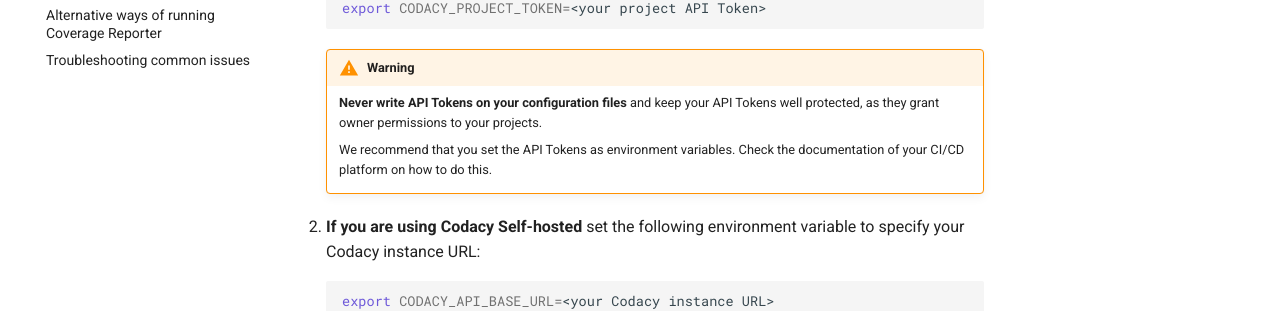
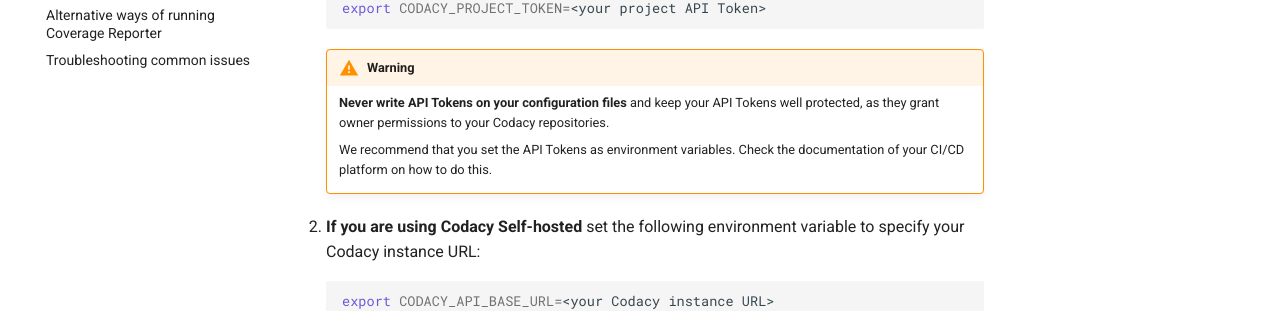
Before and after one commit to codacy/codacy-coverage-reporter, an MkDocs documentation site: the page built from docs/adding-coverage-to-your-repository.md, in a window 1280 px wide and 900 px high, scrolled down 912 px. Shown: the part 165-476 px from the top of the window. Built offline with MkDocs 1.6.1 and Material for MkDocs 9.7.7, drawn with Linux system fonts in a browser that asks for light colours.

Commit message:
doc: Clarify warning on keeping API tokens safe (#271)

````diff
--- a/docs/adding-coverage-to-your-repository.md
+++ b/docs/adding-coverage-to-your-repository.md
@@ -29,7 +29,7 @@
     ```
 
     !!! warning
-        **Never write API Tokens on your configuration files** and keep your API Tokens well protected, as they grant owner permissions to your projects.
+        **Never write API Tokens on your configuration files** and keep your API Tokens well protected, as they grant owner permissions to your Codacy repositories.
 
         We recommend that you set the API Tokens as environment variables. Check the documentation of your CI/CD platform on how to do this.
 
````
